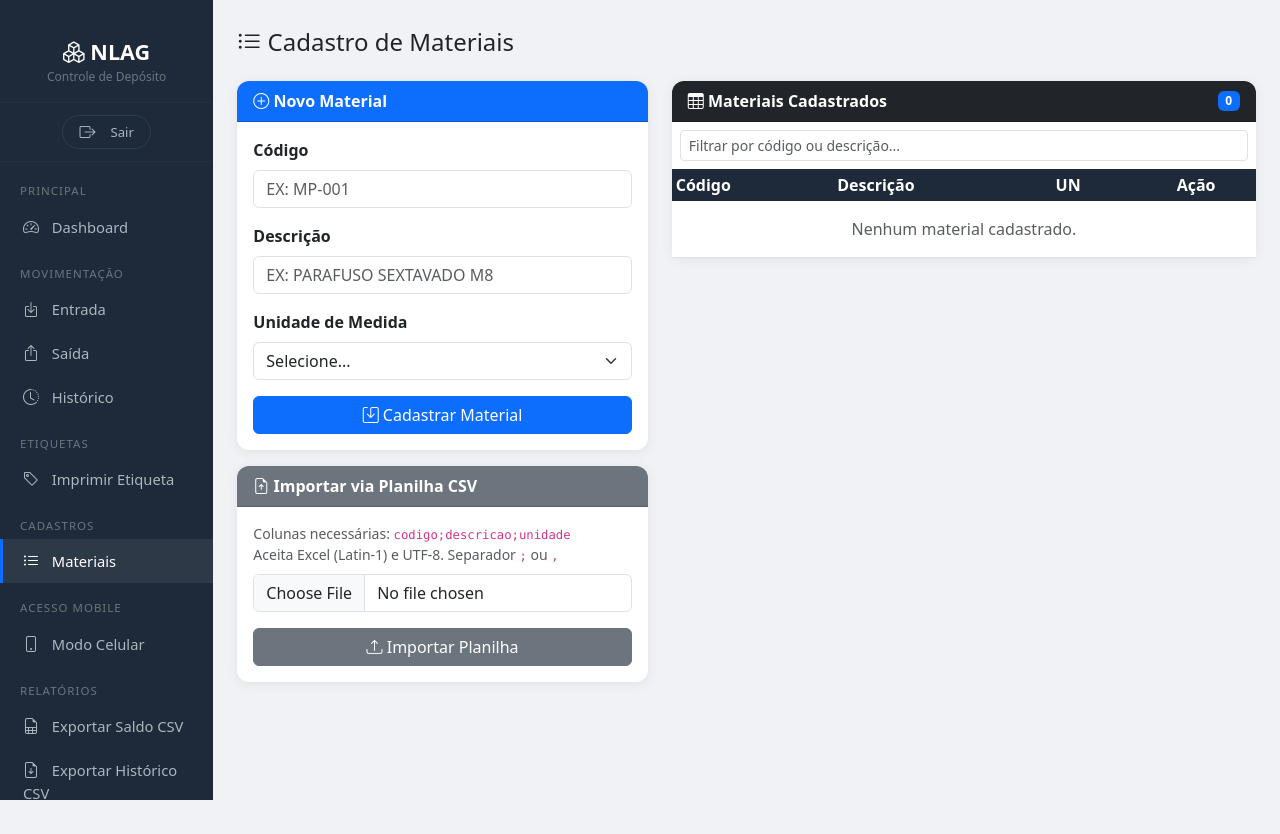
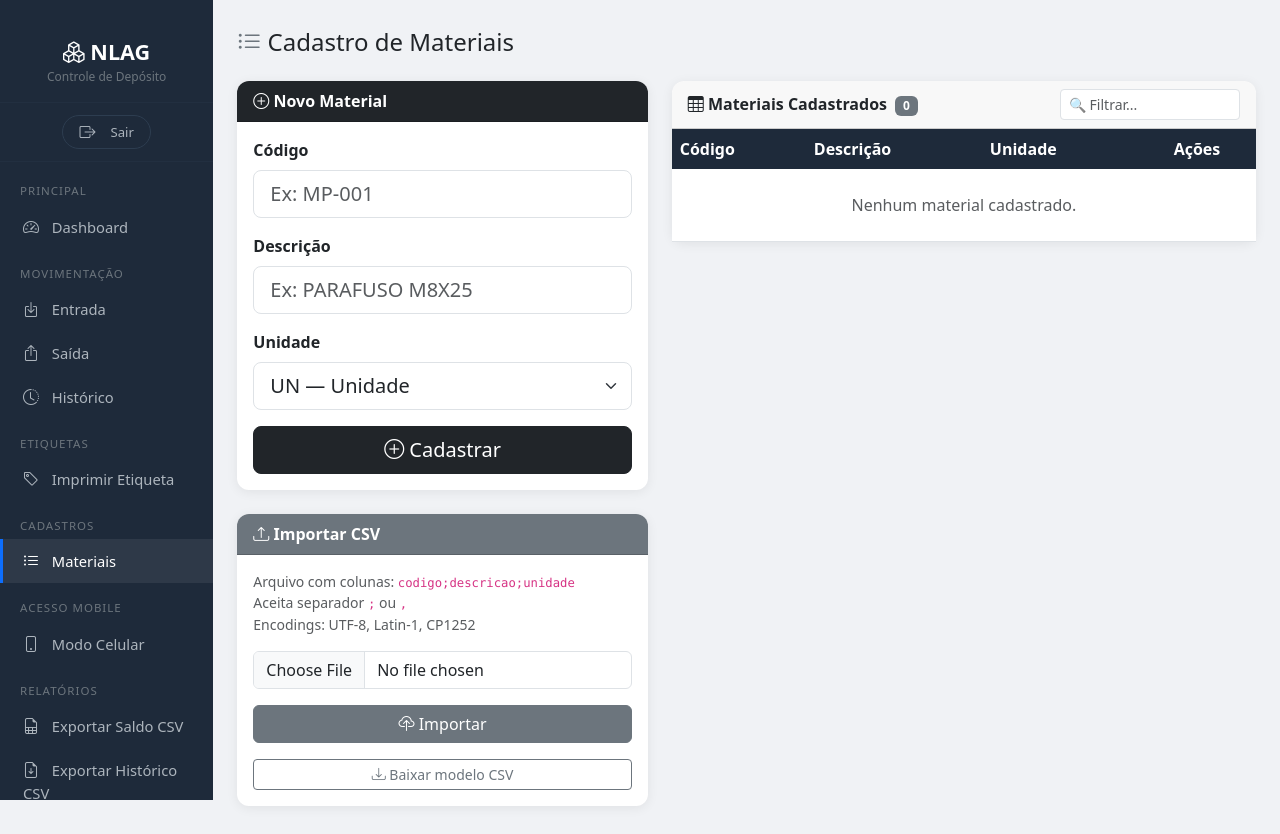
Before and after one commit to gu1001216-arch/NLAG, a Flask app: page /materiais in a window 1280 px wide. Before the commit the page ends 800 px from the top, so only its background shows below. Run offline with Flask 3, Linux system fonts and the light colour scheme; the visitor is signed in with stand-in values (Sample User, id 1); data that the repository does not hold is empty; some libraries are stand-ins or nearby versions.

Commit message:
materiais.html

```diff
--- a/templates/materiais.html
+++ b/templates/materiais.html
@@ -1,12 +1,12 @@
-{% extends "base.html" %}
+{% extends 'base.html' %}
 {% block content %}
-
-<h4 class="mb-4"><i class="bi bi-list-ul"></i> Cadastro de Materiais</h4>
-
+<div class="d-flex justify-content-between align-items-center mb-4">
+  <h4 class="mb-0"><i class="bi bi-list-ul text-secondary"></i> Cadastro de Materiais</h4>
+</div>
 <div class="row g-4">
   <div class="col-md-5">
-    <div class="card">
-      <div class="card-header bg-primary text-white">
+    <div class="card mb-4">
+      <div class="card-header bg-dark text-white">
         <i class="bi bi-plus-circle"></i> Novo Material
       </div>
       <div class="card-body">
@@ -14,20 +14,17 @@
           <input type="hidden" name="acao" value="cadastrar">
           <div class="mb-3">
             <label class="form-label fw-bold">Código</label>
-            <input type="text" name="codigo" class="form-control"
-                   placeholder="Ex: MP-001" required maxlength="30"
-                   style="text-transform:uppercase;">
+            <input type="text" name="codigo" class="form-control form-control-lg"
+                   placeholder="Ex: MP-001" required>
           </div>
           <div class="mb-3">
             <label class="form-label fw-bold">Descrição</label>
-            <input type="text" name="descricao" class="form-control"
-                   placeholder="Ex: PARAFUSO SEXTAVADO M8" required maxlength="100"
-                   style="text-transform:uppercase;">
+            <input type="text" name="descricao" class="form-control form-control-lg"
+                   placeholder="Ex: PARAFUSO M8X25" required>
           </div>
           <div class="mb-3">
-            <label class="form-label fw-bold">Unidade de Medida</label>
-            <select name="unidade" class="form-select" required>
-              <option value="">Selecione...</option>
+            <label class="form-label fw-bold">Unidade</label>
+            <select name="unidade" class="form-select form-select-lg">
               <option value="UN">UN — Unidade</option>
               <option value="KG">KG — Quilograma</option>
               <option value="MT">MT — Metro</option>
@@ -36,72 +33,79 @@
               <option value="PC">PC — Peça</option>
               <option value="RL">RL — Rolo</option>
               <option value="SC">SC — Saco</option>
+              <option value="GL">GL — Galão</option>
               <option value="PR">PR — Par</option>
-              <option value="JG">JG — Jogo</option>
             </select>
           </div>
-          <button type="submit" class="btn btn-primary w-100">
-            <i class="bi bi-save"></i> Cadastrar Material
+          <button type="submit" class="btn btn-dark btn-lg w-100">
+            <i class="bi bi-plus-circle"></i> Cadastrar
           </button>
         </form>
       </div>
     </div>
-
-    <div class="card mt-3">
+    <div class="card">
       <div class="card-header bg-secondary text-white">
-        <i class="bi bi-file-earmark-arrow-up"></i> Importar via Planilha CSV
+        <i class="bi bi-upload"></i> Importar CSV
       </div>
       <div class="card-body">
-        <p class="text-muted small mb-2">
-          Colunas necessárias: <code>codigo;descricao;unidade</code><br>
-          Aceita Excel (Latin-1) e UTF-8. Separador <code>;</code> ou <code>,</code>
+        <p class="text-muted small">
+          Arquivo com colunas: <code>codigo;descricao;unidade</code><br>
+          Aceita separador <code>;</code> ou <code>,</code><br>
+          Encodings: UTF-8, Latin-1, CP1252
         </p>
         <form method="POST" action="/importar_csv" enctype="multipart/form-data">
           <div class="mb-3">
-            <input type="file" name="arquivo_csv" class="form-control"
-                   accept=".csv" required>
+            <input type="file" name="arquivo_csv" class="form-control" accept=".csv" required>
           </div>
           <button type="submit" class="btn btn-secondary w-100">
-            <i class="bi bi-upload"></i> Importar Planilha
+            <i class="bi bi-cloud-upload"></i> Importar
           </button>
         </form>
+        <div class="mt-3">
+          <a href="/static/modelo_importacao.csv" class="btn btn-outline-secondary btn-sm w-100">
+            <i class="bi bi-download"></i> Baixar modelo CSV
+          </a>
+        </div>
       </div>
     </div>
   </div>
-
   <div class="col-md-7">
     <div class="card">
-      <div class="card-header bg-dark text-white d-flex justify-content-between align-items-center">
-        <span><i class="bi bi-table"></i> Materiais Cadastrados</span>
-        <span class="badge bg-primary">{{ lista | length }}</span>
+      <div class="card-header d-flex justify-content-between align-items-center">
+        <span><i class="bi bi-table"></i> Materiais Cadastrados
+          <span class="badge bg-secondary ms-1">{{ lista | length }}</span>
+        </span>
+        <input type="text" id="filtro-mat" class="form-control form-control-sm"
+               placeholder="🔍 Filtrar..." style="width:180px;"
+               onkeyup="filtrarMat()">
       </div>
       <div class="card-body p-0">
-        <div class="p-2">
-          <input type="text" id="busca" class="form-control form-control-sm"
-                 placeholder="Filtrar por código ou descrição...">
-        </div>
-        <div class="table-responsive" style="max-height:520px;overflow-y:auto;">
-          <table class="table table-hover table-sm mb-0" id="tabela-materiais">
-            <thead>
+        <div class="table-responsive" style="max-height:600px;overflow-y:auto;">
+          <table class="table table-hover mb-0" id="tabela-mat">
+            <thead style="position:sticky;top:0;">
               <tr>
                 <th>Código</th>
                 <th>Descrição</th>
-                <th>UN</th>
-                <th class="text-center">Ação</th>
+                <th>Unidade</th>
+                <th class="text-center">Ações</th>
               </tr>
             </thead>
             <tbody>
-              {% for m in lista %}
+              {% for item in lista %}
               <tr>
-                <td><code>{{ m.codigo }}</code></td>
-                <td>{{ m.descricao }}</td>
-                <td><span class="badge bg-secondary">{{ m.unidade }}</span></td>
+                <td><code>{{ item.codigo }}</code></td>
+                <td style="font-size:0.88rem;">{{ item.descricao }}</td>
+                <td><span class="badge bg-secondary">{{ item.unidade }}</span></td>
                 <td class="text-center">
+                  <a href="/imprimir_etiqueta?codigo={{ item.codigo }}"
+                     class="btn btn-primary btn-sm" title="Imprimir Etiqueta">
+                    <i class="bi bi-tag"></i>
+                  </a>
                   <form method="POST" style="display:inline;"
-                        onsubmit="return confirm('Excluir {{ m.codigo }}?')">
+                        onsubmit="return confirm('Excluir {{ item.codigo }}?')">
                     <input type="hidden" name="acao" value="excluir">
-                    <input type="hidden" name="codigo" value="{{ m.codigo }}">
-                    <button type="submit" class="btn btn-danger btn-sm">
+                    <input type="hidden" name="codigo" value="{{ item.codigo }}">
+                    <button type="submit" class="btn btn-danger btn-sm" title="Excluir">
                       <i class="bi bi-trash"></i>
                     </button>
                   </form>
@@ -109,7 +113,7 @@
               </tr>
               {% else %}
               <tr>
-                <td colspan="4" class="text-center text-muted py-3">
+                <td colspan="4" class="text-center text-muted py-4">
                   Nenhum material cadastrado.
                 </td>
               </tr>
@@ -121,13 +125,12 @@
     </div>
   </div>
 </div>
-
 <script>
-  document.getElementById('busca').addEventListener('input', function () {
-    const termo = this.value.toLowerCase();
-    document.querySelectorAll('#tabela-materiais tbody tr').forEach(tr => {
-      tr.style.display = tr.textContent.toLowerCase().includes(termo) ? '' : 'none';
-    });
+function filtrarMat() {
+  const filtro = document.getElementById('filtro-mat').value.toLowerCase();
+  document.querySelectorAll('#tabela-mat tbody tr').forEach(tr => {
+    tr.style.display = tr.innerText.toLowerCase().includes(filtro) ? '' : 'none';
   });
+}
 </script>
 {% endblock %}
```
